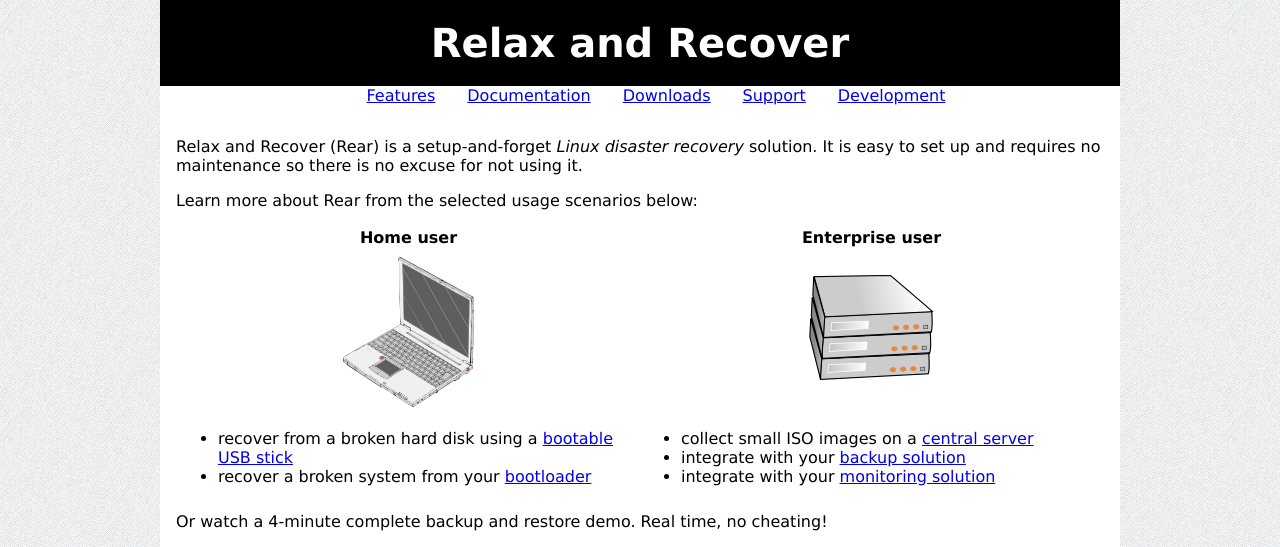
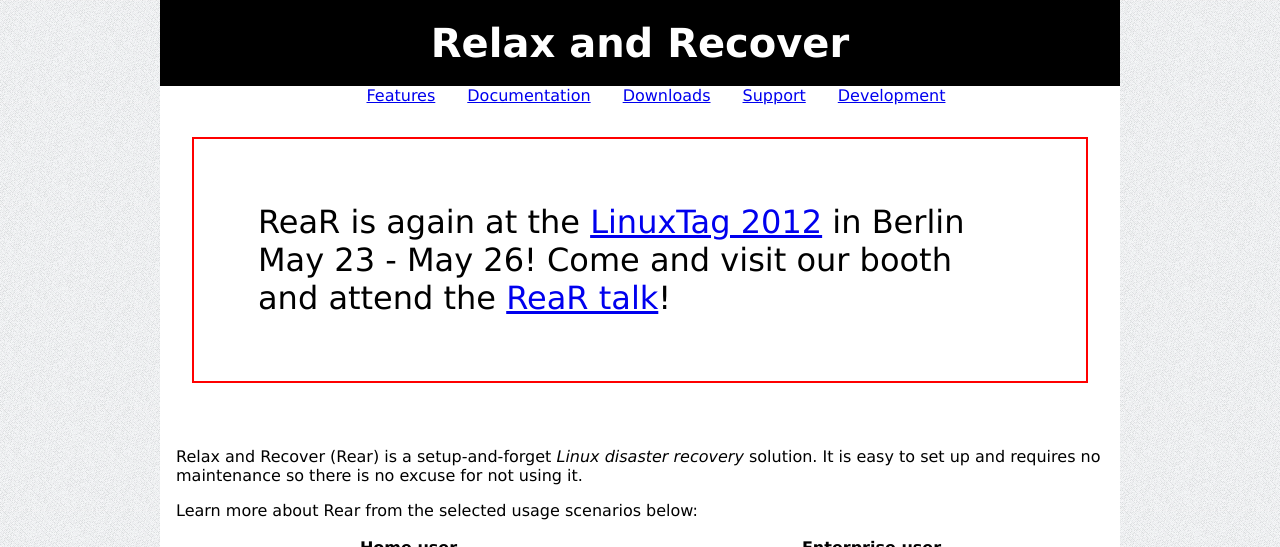
Before and after one commit to rear/rear.github.com, a Jekyll site: the page built from index.md, in a window 1280 px wide. Shown: the top 547 px of the page. Built offline with Jekyll 4.4.1, drawn with Linux system fonts in a browser that asks for light colours; comment, search, counter and statistics services are not loaded; grey boxes are pictures that could not be loaded.

Commit message:
Add LinuxTag 2012 info

```diff
--- a/_layouts/default.html
+++ b/_layouts/default.html
@@ -24,6 +24,10 @@
     <li><a href="/development/">Development</a>
 </ul>
 
+<div class="eventinfo">
+ReaR is again at the <a href="http://linuxtag.org" target="_blank">LinuxTag 2012</a> in Berlin May 23 - May 26! Come and visit our booth and attend the <a href="http://www.linuxtag.org/2012/en/program/program/vortragsdetails.html?no_cache=1&talkid=116" target="_blank">ReaR talk</a>!
+</div>
+
 <div class="content">
 {{ content }}
 </div>
--- a/css/default.css
+++ b/css/default.css
@@ -50,6 +50,13 @@
     padding: 0 1em;
 }
 
+.eventinfo {
+    padding: 2em;
+    border: 2px solid red;
+    margin: 1em;
+    font-size: 200%;
+}
+
 p {
     margin: 1em 0;
 }
```
